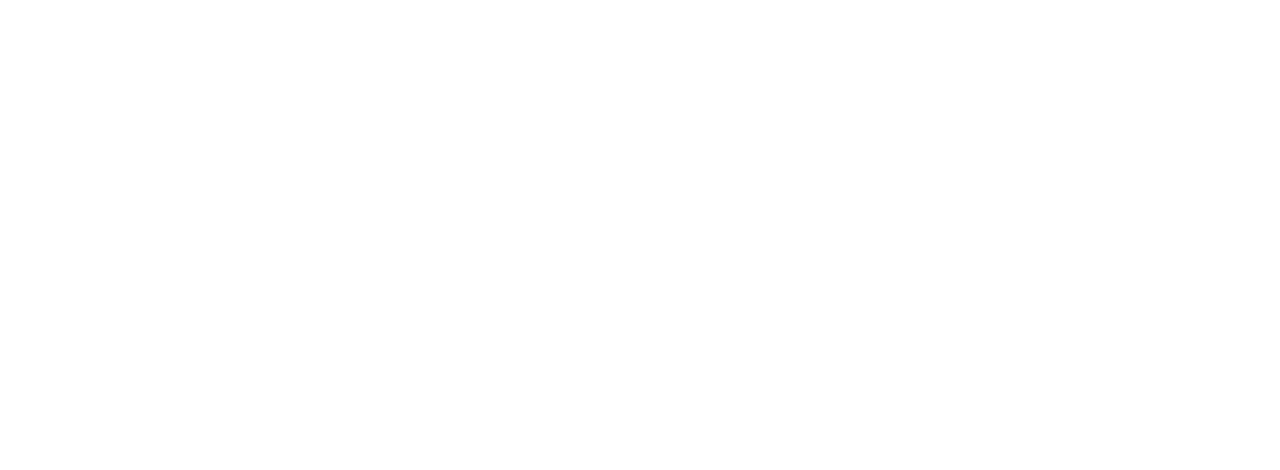
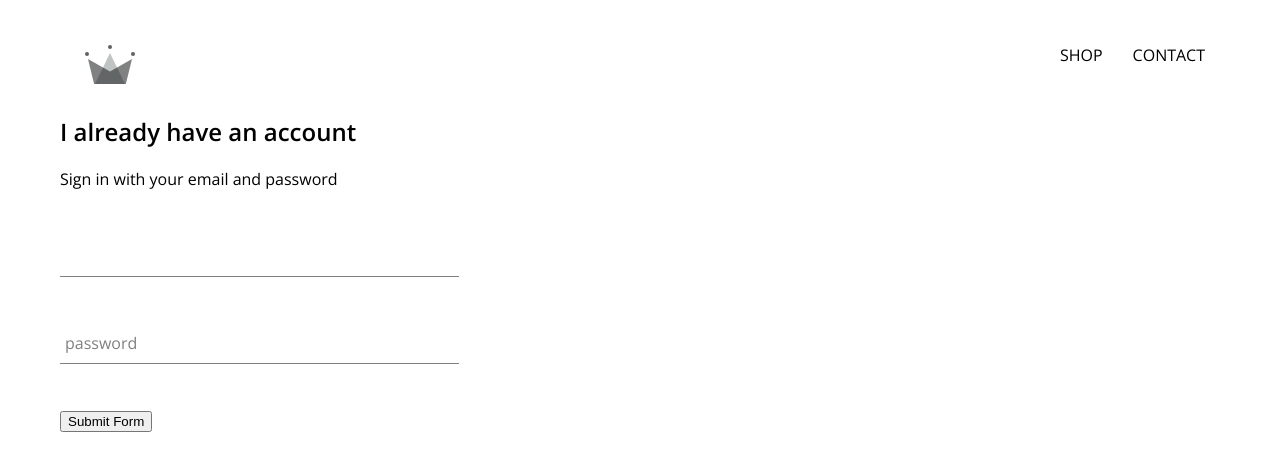
Before and after one commit to pouyahbb/shopping, a React (Create React App) app: page /signin in a window 1280 px wide. Before the commit this address had no page. Shown: the top 470 px of the page. Built offline with nearby package versions, Linux system fonts and the light colour scheme; the HTML template or start-up script is replaced by a standard one.

Commit message:
Add header and signin form

```diff
--- a/src/App.css
+++ b/src/App.css
@@ -2,3 +2,8 @@
   font-family: "Open Sans";
   padding : 20px 60px;
 }
+
+a{
+  text-decoration: none;
+  color : #000;
+}
--- a/src/App.js
+++ b/src/App.js
@@ -1,17 +1,22 @@
-import { Route, Routes, useNavigate } from "react-router-dom";
+import { Route, Routes } from "react-router-dom";
 import HomePage from "./pages/homePage/HomePage.component";
 import ShopComponent from "./pages/shopPage/Shop.component";
+import Header from "./components/header/header.component";
+import SignInSignUp from "./pages/signin-signup/signin-signup.component";
 import "./App.css";
 
 function App() {
   return (
     <div>
+      <Header />
       <Routes>
         <Route element={<HomePage />} path="/" />
         <Route element={<ShopComponent />} path="/shop" />
+        <Route element={<SignInSignUp />} path="/signin" />
       </Routes>
     </div>
   );
 }
 
 export default App;
+// should look 4 in section 6
--- /dev/null
+++ b/src/components/forn-input/form-input.component.js
@@ -0,0 +1,21 @@
+import React from "react";
+import "./form-input.styles.scss";
+
+const FormInput = ({ handleChange, label, ...otherProps }) => {
+  return (
+    <div className="group">
+      <input className="form-input" {...otherProps} onChange={handleChange} />
+      {label ? (
+        <label
+          className={`${
+            otherProps.value.length ? "shrink" : ""
+          } form-input-label`}
+        >
+          {label}
+        </label>
+      ) : null}
+    </div>
+  );
+};
+
+export default FormInput;
--- /dev/null
+++ b/src/components/forn-input/form-input.styles.scss
@@ -0,0 +1,52 @@
+$sub-color : grey;
+$main-color : black;
+
+@mixin shrinkLabel{
+  top : -14px;
+  font-size: 12px;
+  color : $main-color
+}
+
+.group {
+  position : relative;
+  margin : 45px 0;
+  .form-input{
+    background : none;
+    background-color: #fff;
+    color : $sub-color;
+    font-size: 18px;;
+    padding : 10px 10px 10px 5px;
+    display: block;
+    width : 100%;
+    border : none;
+    border-radius: 0;
+    border-bottom: 1px solid $sub-color;
+    margin : 25px 0;
+
+    &:focus{
+      outline: none;
+    }
+
+    &:focus ~ .form-input-label{
+      @include shrinkLabel()
+    }
+  }
+
+  input[type="password"]{
+    letter-spacing: .3em;
+  }
+  .form-input-label{
+    color : $sub-color;
+    font-size: 16px;
+    font-weight: normal;
+    position : absolute;
+    pointer-events: none;
+    left : 5px;
+    top : 10px;
+    transition : 300ms ease all ;
+
+    &.shrink{
+      @include shrinkLabel()
+    }
+  }
+}
--- /dev/null
+++ b/src/components/header/header.component.js
@@ -0,0 +1,24 @@
+import React from "react";
+import "./header.styles.scss";
+import { Link } from "react-router-dom";
+import { ReactComponent as Logo } from "./../assets/4.1 crown.svg";
+
+const Header = () => {
+  return (
+    <div className="header">
+      <Link to="/" className="logo-container">
+        <Logo className="logo" />
+      </Link>
+      <div className="options">
+        <Link className="option" to="/shop">
+          SHOP
+        </Link>
+        <Link className="option" to="/contact">
+          CONTACT
+        </Link>
+      </div>
+    </div>
+  );
+};
+
+export default Header;
--- /dev/null
+++ b/src/components/header/header.styles.scss
@@ -0,0 +1,25 @@
+.header{
+  height: 70px;
+  width: 100%;
+  display: flex;
+  justify-content: space-between;
+  margin-bottom: 25px;
+}
+
+.logo-container{
+  height: 100%;
+  width: 70px;
+  padding: 25px;
+}
+
+.options{
+  width: 50%;
+  height: 100%;
+  display: flex;
+  align-items: center;
+  justify-content: flex-end;
+
+  .option{
+    padding: 10px 15px;
+  }
+}
--- /dev/null
+++ b/src/components/signin/signin.component.js
@@ -0,0 +1,44 @@
+import React from "react";
+import "./signin.styles.scss";
+import FormInput from "../forn-input/form-input.component";
+
+const SignIn = () => {
+  const [values, setValues] = React.useState({
+    email: "",
+    password: "",
+  });
+  const handleSubmit = (e) => {
+    e.preventDefault();
+    setValues({ email: "", password: "" });
+  };
+  const handleChnage = (e) => {
+    const { value, name } = e.target;
+    setValues({ ...values, [name]: value });
+  };
+  return (
+    <div className="signin">
+      <h2>I already have an account</h2>
+      <span> Sign in with your email and password </span>
+      <form onSubmit={handleSubmit}>
+        <FormInput
+          name="email"
+          handleChange={handleChnage}
+          value={values.email}
+          required
+        />
+        <FormInput
+          name="password"
+          type="password"
+          label="password"
+          handleChange={handleChnage}
+          value={values.password}
+          required
+        />
+
+        <input type="submit" value="Submit Form" />
+      </form>
+    </div>
+  );
+};
+
+export default SignIn;
--- /dev/null
+++ b/src/components/signin/signin.styles.scss
@@ -0,0 +1,3 @@
+.signin{
+  width : 30vw;
+}
--- /dev/null
+++ b/src/pages/signin-signup/signin-signup.component.js
@@ -0,0 +1,14 @@
+import React from "react";
+
+import "./signin-signup.styles.scss";
+import SignIn from "../../components/signin/signin.component";
+
+const SignInSignUp = () => {
+  return (
+    <div className="signin-signup">
+      <SignIn />
+    </div>
+  );
+};
+
+export default SignInSignUp;
```
Also changed, not shown: src/components/assets/4.1 crown.svg (added), src/pages/signin-signup/signin-signup.styles.scss (added).
